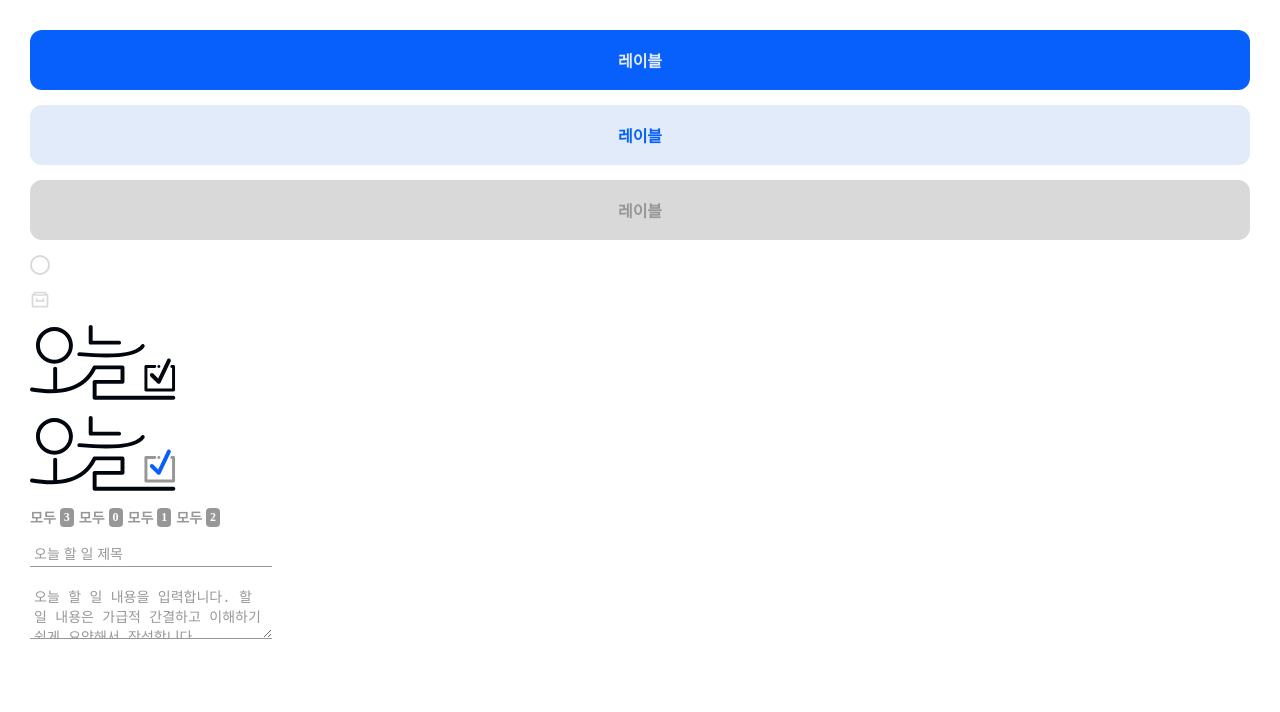
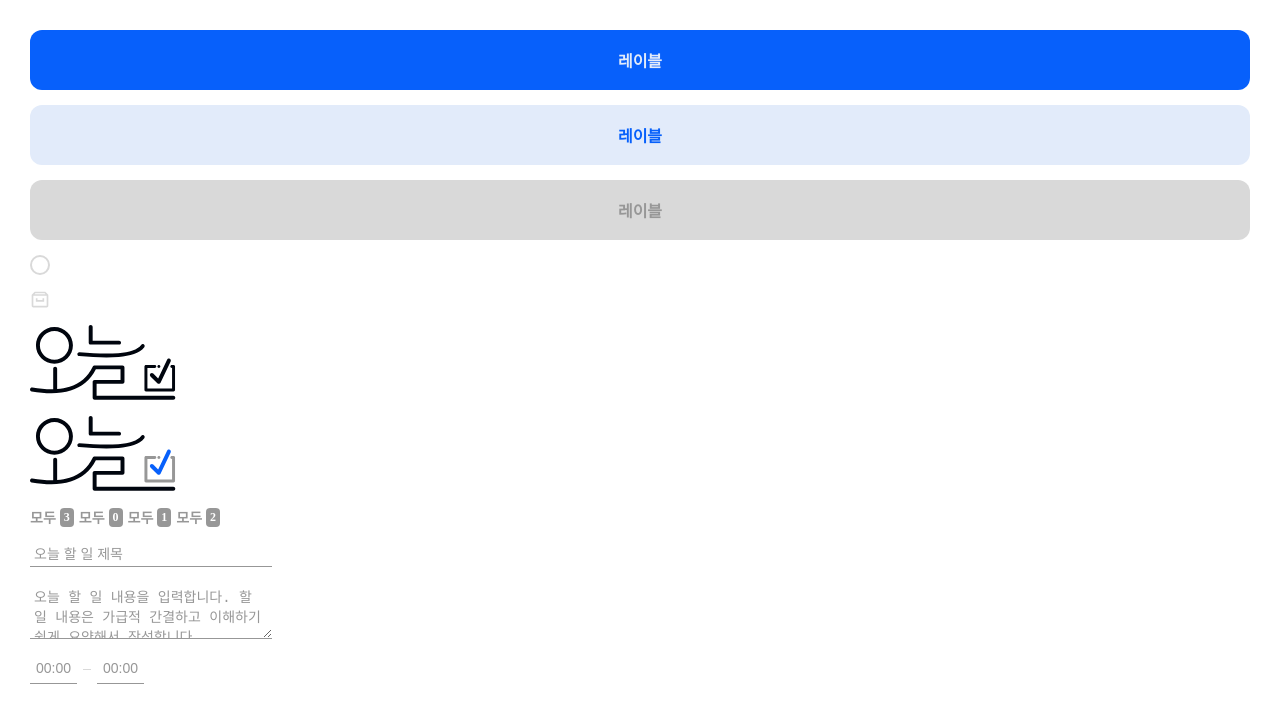
Before and after one commit to joowon-jang/react-homework, a React (Vite) app in the folder 4주차/: page / in a window 1280 px wide. Shown: the top 712 px of the page. Built offline with nearby package versions, Linux system fonts and the light colour scheme.

Commit message:
[4주차] feat: Time 컴포넌트 구현

```diff
--- a/4주차/src/App.tsx
+++ b/4주차/src/App.tsx
@@ -5,6 +5,7 @@ import Archive from "./components/Archive/Archive";
 import Status from "./components/Status/Status";
 import Logo from "./components/Logo/Logo";
 import TextInput from "./components/TextInput/TextInput";
+import Time from "./components/Time/Time";
 
 function App() {
   return (
@@ -35,6 +36,7 @@ function App() {
         type="textarea"
         placeholder="오늘 할 일 내용을 입력합니다. 할 일 내용은 가급적 간결하고 이해하기 쉽게 요약해서 작성합니다."
       />
+      <Time />
     </div>
   );
 }
--- /dev/null
+++ b/4주차/src/components/Time/Time.scss
@@ -0,0 +1,32 @@
+@use "../../scss/utils" as *;
+
+$time-normal: $color-gray-300;
+$time-normal-dark: $color-gray-400;
+$time-focus: $color-blue;
+$time-focus-dark: $color-dodgerblue;
+
+.time {
+  @include flexbox($gap: 6px, $align: center);
+
+  &__input {
+    width: 47px;
+    padding: 4px;
+    border-bottom: 1px solid $time-normal;
+    font-size: 14px;
+    line-height: 150%;
+
+    &::placeholder {
+      text-align: center;
+      color: $time-normal;
+    }
+
+    &:focus {
+      outline: none;
+      border-color: $time-focus;
+
+      &::placeholder {
+        color: $time-focus;
+      }
+    }
+  }
+}
--- /dev/null
+++ b/4주차/src/components/Time/Time.tsx
@@ -0,0 +1,40 @@
+import { useId } from "react";
+import "./Time.scss";
+import Divider from "../Divider/Divider";
+
+const Time = () => {
+  const startId = useId();
+  const endId = useId();
+
+  return (
+    <div role="group" className="time">
+      <label htmlFor={startId} className="sr-only">
+        시작 시간:
+      </label>
+      <input
+        id={startId}
+        type="text"
+        placeholder="00:00"
+        maxLength={5}
+        pattern="(0[0-9]|1[0-1]):([0-5][0-9])"
+        title="시작 시간을 입력해주세요."
+        className="time__input"
+      />
+      <Divider style={{ width: "8px" }} />
+      <label htmlFor={endId} className="sr-only">
+        마감 시간:
+      </label>
+      <input
+        id={endId}
+        type="text"
+        placeholder="00:00"
+        maxLength={5}
+        pattern="(0[0-9]|1[0-1]):([0-5][0-9])"
+        title="마감 시간을 입력해주세요."
+        className="time__input"
+      />
+    </div>
+  );
+};
+
+export default Time;
```
